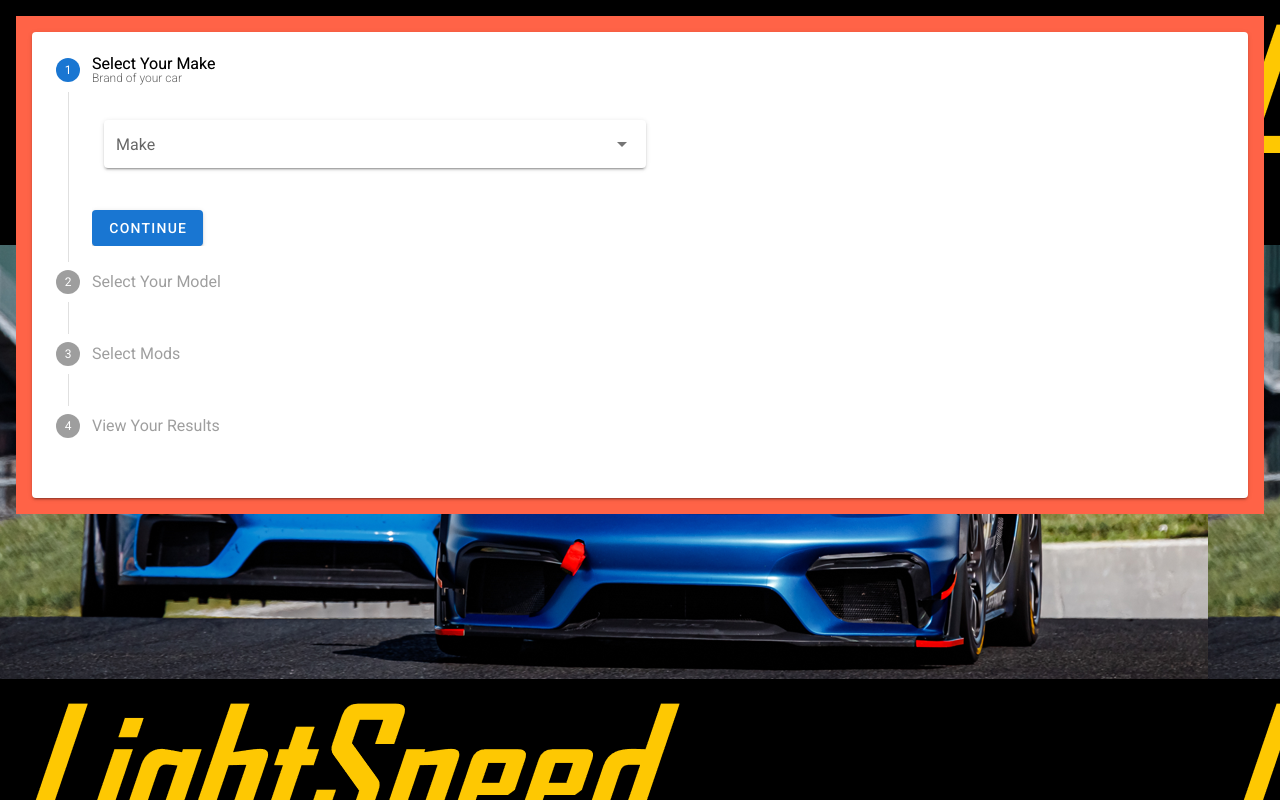
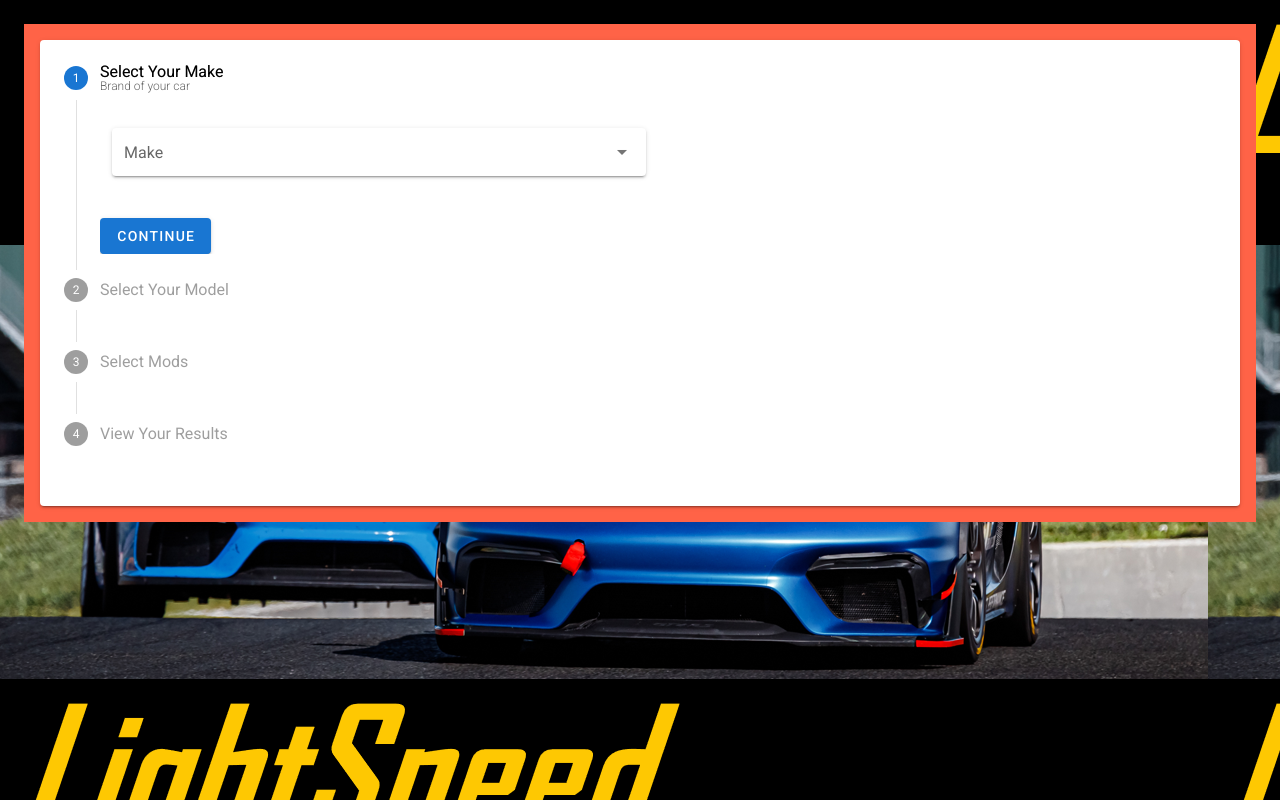
Before and after one commit to rj2520/lightspeedTA, a Vue app: page / in a window 1280 px wide. Built offline with nearby package versions, Linux system fonts and the light colour scheme.

Commit message:
size matters

```diff
--- a/src/components/HelloWorld.vue
+++ b/src/components/HelloWorld.vue
@@ -394,7 +394,7 @@
 .select-box {
   background-color: tomato;
   color: white;
-  margin: 1rem;
+  margin: 1.5rem;
   padding: 1rem;
 }
 </style>
```
